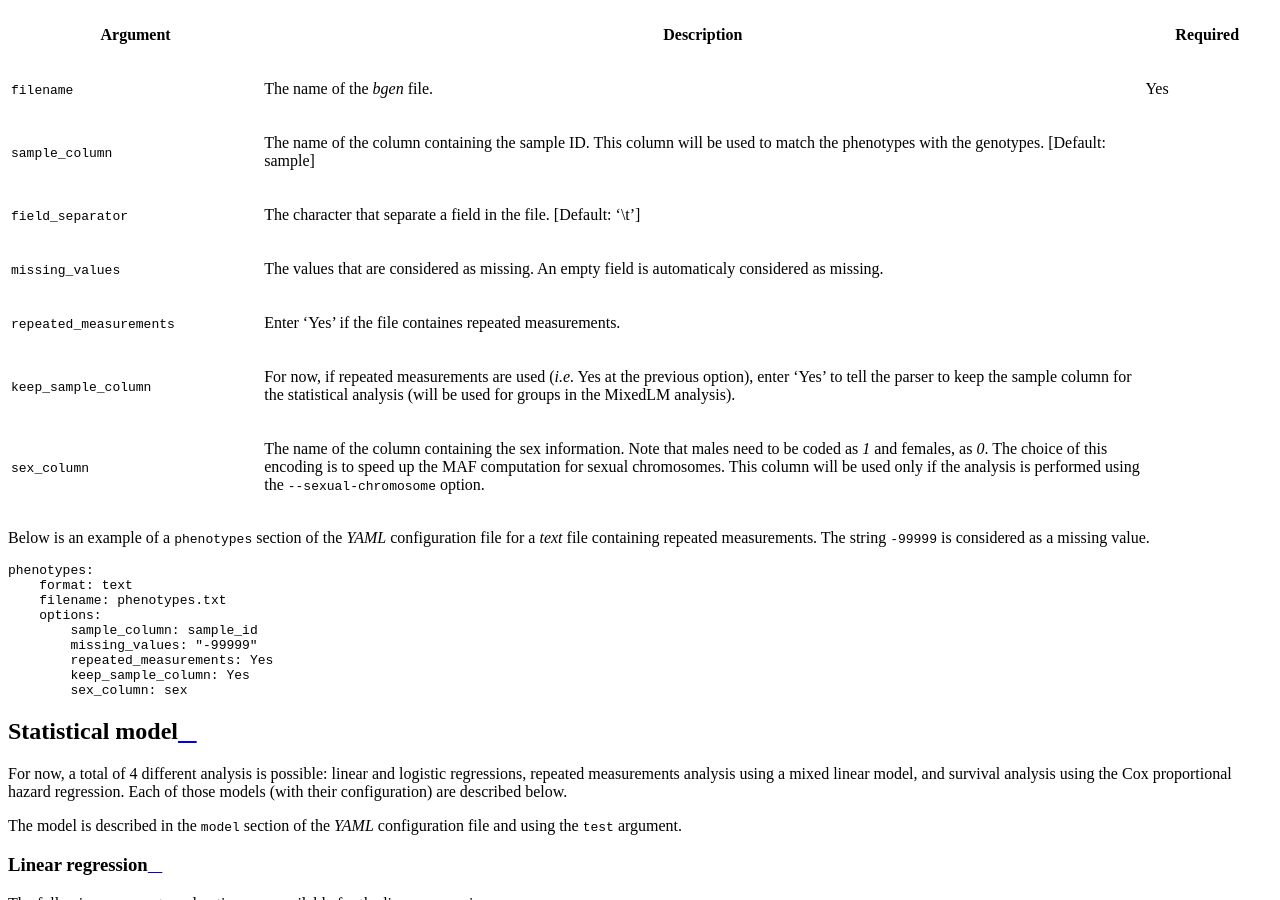
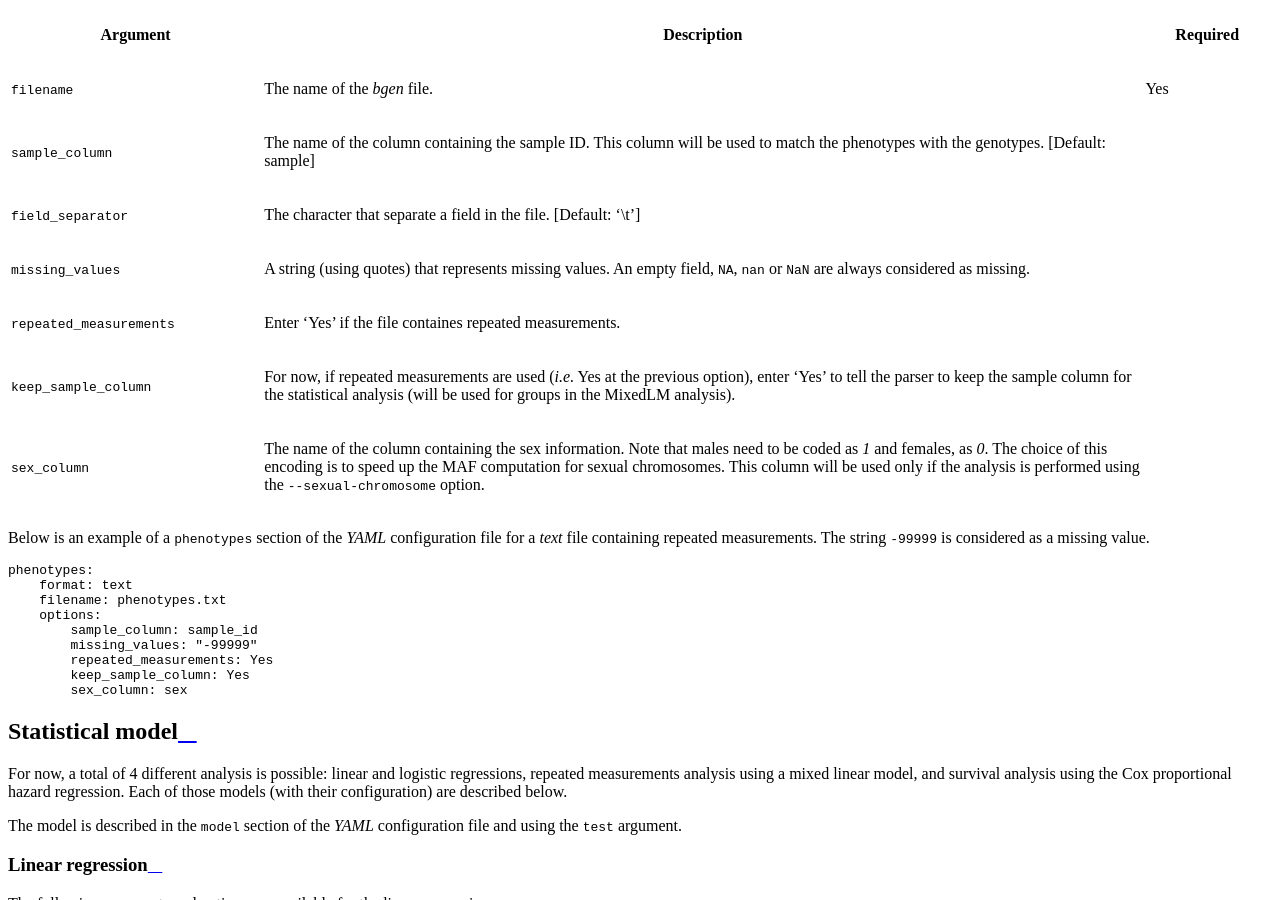
Before and after one commit to pgxcentre/genetest, a Sphinx documentation site: the page built from docs/analysis.rst, in a window 1280 px wide and 900 px high, scrolled down 2991 px. Built offline with Sphinx 7.4.7 and the Read the Docs theme 2.0.0, drawn with Linux system fonts in a browser that asks for light colours; the version number could not be read and is left out.

Commit message:
Better explains the missing values for the phenotypes

```diff
--- a/docs/analysis.rst
+++ b/docs/analysis.rst
@@ -207,9 +207,10 @@ The following arguments and options are available for this format.
     | ``field_separator``       | The character that separate a field  |          |
     |                           | in the file. [Default: '\\t']        |          |
     +---------------------------+--------------------------------------+----------+
-    | ``missing_values``        | The values that are considered as    |          |
-    |                           | missing. An empty field is           |          |
-    |                           | automaticaly considered as missing.  |          |
+    | ``missing_values``        | A string (using quotes) that         |          |
+    |                           | represents missing values. An empty  |          |
+    |                           | field, ``NA``, ``nan`` or ``NaN`` are|          |
+    |                           | always considered as missing.        |          |
     +---------------------------+--------------------------------------+----------+
     | ``repeated_measurements`` | Enter 'Yes' if the file containes    |          |
     |                           | repeated measurements.               |          |
```
